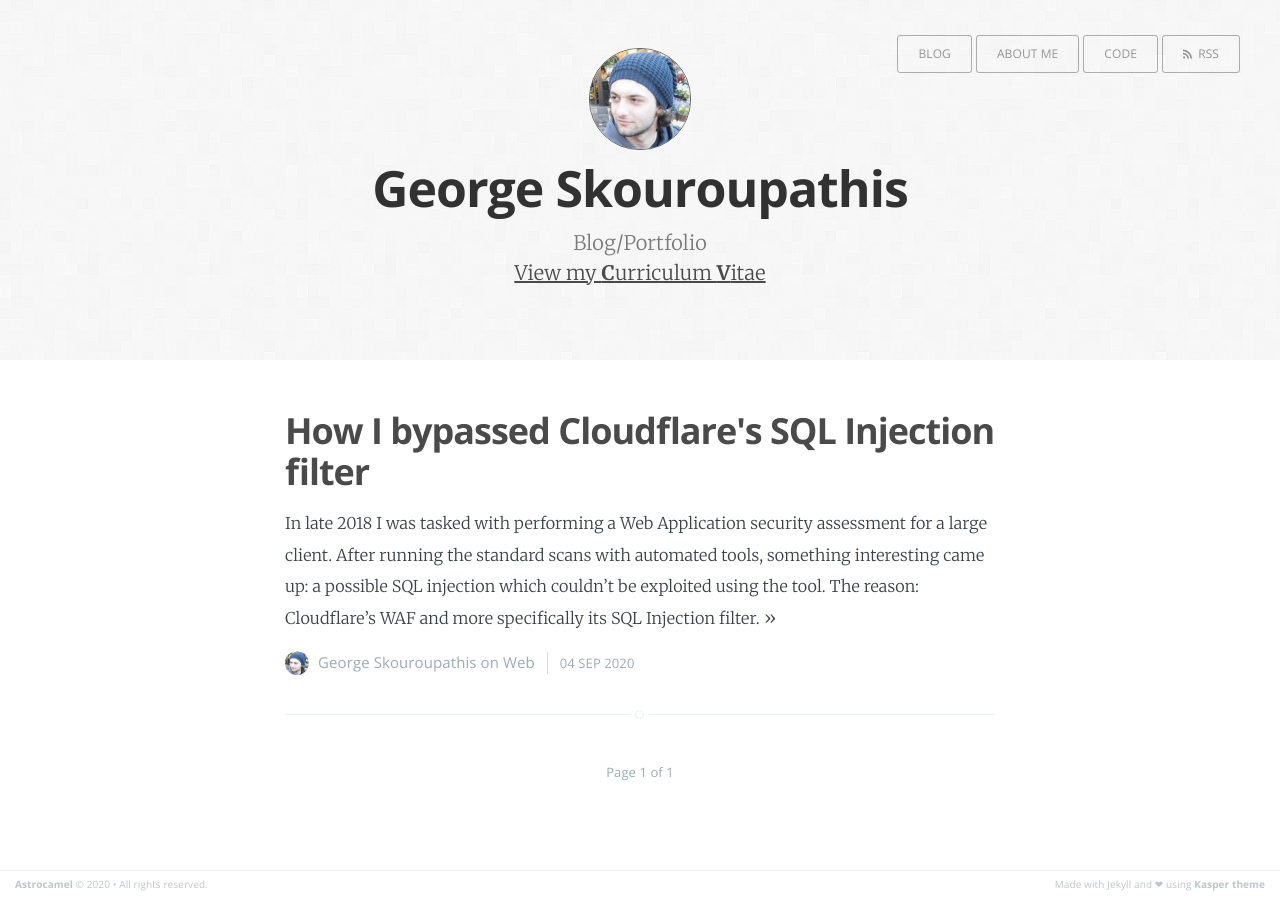
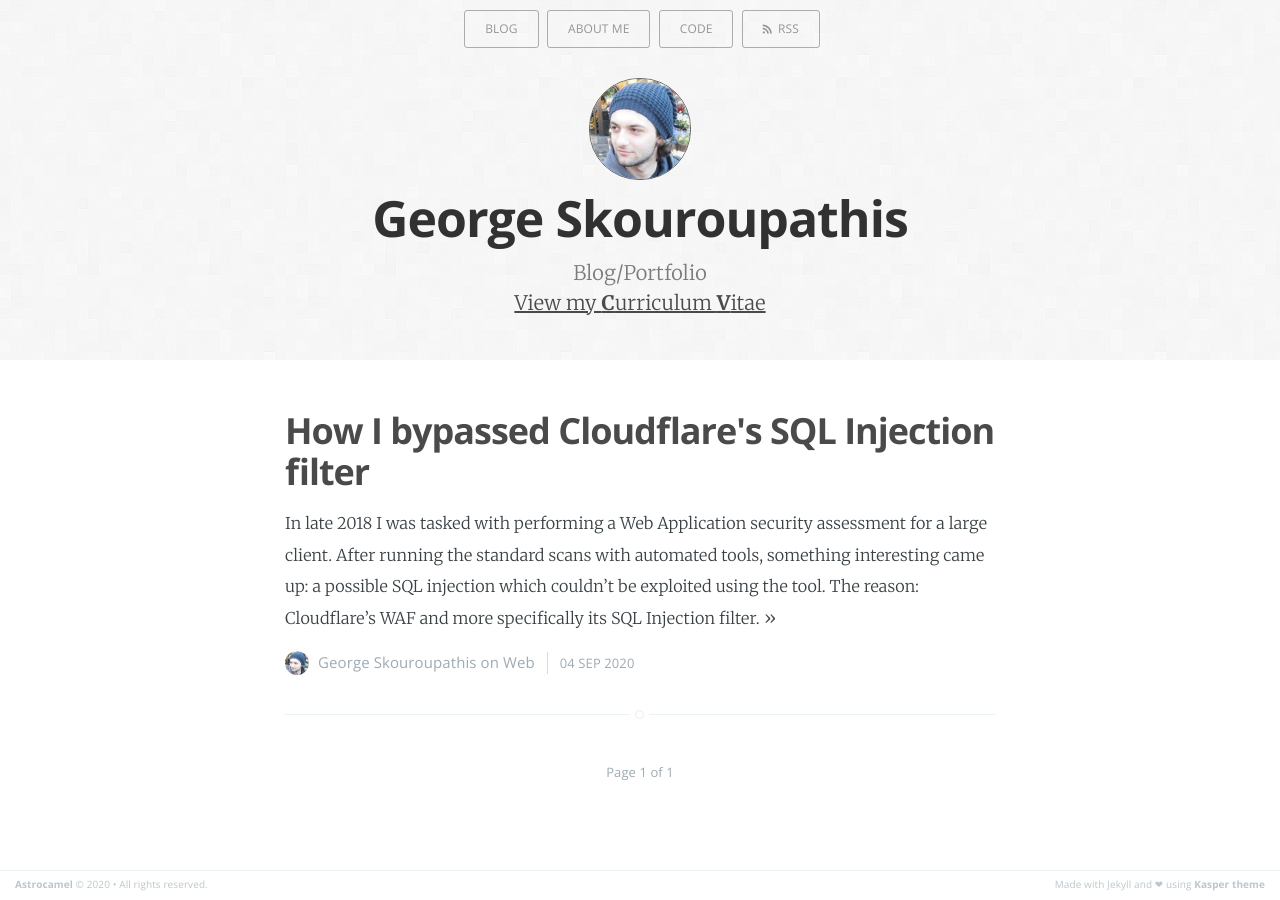
Before and after one commit to GSkouroupathis/gskouroupathis.github.io, a Jekyll site: the page built from index.html, in a window 1280 px wide. Built offline with Jekyll 4.4.1, drawn with Linux system fonts in a browser that asks for light colours; the list of posts is cut into pages by our own code.

Commit message:
Fix menu CSS

```diff
--- a/assets/css/screen.css
+++ b/assets/css/screen.css
@@ -487,7 +487,7 @@ margin on the iframe, cause it breaks stuff. */
 
 .main-nav {
     position: relative;
-    padding: 35px 40px;
+    padding: 10px 40px;
     margin: 0 0 30px 0;
 }
 
@@ -598,7 +598,7 @@ margin on the iframe, cause it breaks stuff. */
     -moz-box-sizing: border-box;
     box-sizing: border-box;
     display: inline-block;
-    float: right;
+    /*float: right;*/
     height: 38px;
     padding: 0 20px;
     border: transparent 1px solid;
@@ -675,7 +675,7 @@ margin on the iframe, cause it breaks stuff. */
 }
 
 .page-title {
-    margin: 10px 0 10px 0;
+    margin: 70px 0 10px 0;
     font-size: 5rem;
     letter-spacing: -1px;
     font-weight: 700;
@@ -1348,6 +1348,7 @@ body:not(.post-template) .post-title {
 
     .main-nav {
         padding: 15px;
+        text-align: right;
     }
 
     blockquote {
@@ -1361,7 +1362,7 @@ body:not(.post-template) .post-title {
         height: auto;
         min-height: 240px;
         height: 60%;
-        padding: 15% 0;
+        padding: 15% 0 5% 0;
     }
 
     .scroll-down,
@@ -1379,6 +1380,7 @@ body:not(.post-template) .post-title {
     .page-title {
         font-size: 4rem;
         letter-spacing: -1px;
+        margin-top: 30px;
     }
 
     .page-description {
--- a/index.html
+++ b/index.html
@@ -12,10 +12,10 @@ about: 'about.html'
                     <img src="{{ page.logo }}" alt="Blog Logo" />
                 </a>
             {% endif %}
+        <a class="subscribe-button" href="{{'' | relative_url }} ">Blog</a>
+        <a class="subscribe-button" href="{{'about.html' | relative_url }} ">About Me</a>
+        <a class="subscribe-button" href="{{'https://github.com/GSkouroupathis' | relative_url }} ">Code</a>
         <a class="subscribe-button icon-feed" href="{{'feed.xml' | relative_url }} ">RSS</a>
-        <a class="subscribe-button" href="{{'https://github.com/GSkouroupathis' | relative_url }} ">Code</a>
-        <a class="subscribe-button" href="{{'about.html' | relative_url }} ">About Me</a>&nbsp;
-        <a class="subscribe-button" href="{{'' | relative_url }} ">Blog</a>
     </nav>
     <div class="vertical">
         <div class="main-header-content inner">
```
